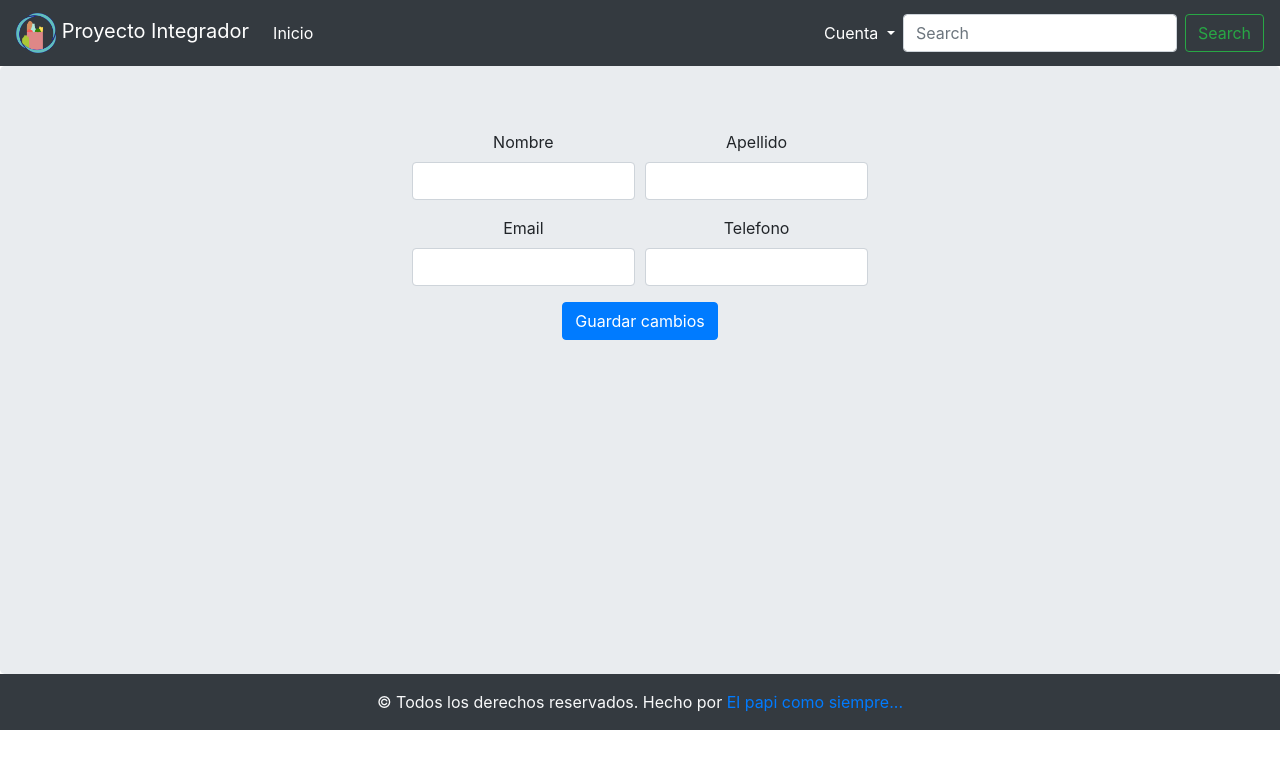
After one commit to MaximoSav/Proyecto-Integrador-Django, a Django app: page /accounts/config/ in a window 1280 px wide. The commit adds this page. Shown: the top 769 px of the page. Run offline with Django 3.2, Linux system fonts and the light colour scheme; parts of the project's set-up code (start-up, migrations or seed data) failed here and were passed over; some libraries are stand-ins or nearby versions.

Commit message:
acomodated filter and added account configuration

```diff
--- a/core/mercado/urls.py
+++ b/core/mercado/urls.py
@@ -8,5 +8,6 @@ urlpatterns = [
     path('accounts/login/', LoginView.as_view(), name="login_url"),
     path('accounts/register/', views.registerView, name="register_url"),
     path('accounts/logout/', views.logoutView, name="logout_url"),
-    path('carrito/', views.carritoView, name="carrito_url")
+    path('carrito/', views.carritoView, name="carrito_url"),
+    path('accounts/config/', views.configView, name="config_account_url"),
 ]
--- a/core/mercado/views.py
+++ b/core/mercado/views.py
@@ -4,6 +4,7 @@ from .forms import *
 from django.contrib.auth.decorators import login_required
 from django.contrib.auth import logout
 from .models import Producto, Destacado, Categoria
+from django.contrib.auth.models import User
 
 # Create your views here.
 
@@ -27,7 +28,7 @@ def BaseView(request):
                 los_productos = las_categorias.producto_set.all()
                 destacados = Destacado.objects.all()
                 categorias = Categoria.objects.all()
-                return render(request, 'mercado/main.html', {'productos': los_productos, 'destacados': destacados, 'categorias': categorias})
+                return render(request, 'mercado/main.html', {'productos': los_productos, 'destacados': destacados, 'categorias': categorias , 'categoria_selected': las_categorias})
     else:
         form = BaseForm()
         productos = Producto.objects.all()
@@ -72,3 +73,17 @@ def logoutView(request):
 
 def carritoView(request):
     return render(request, 'mercado/carrito.html')
+
+def configView(request):
+    if request.method == "POST":
+        form = ConfigForm(request.POST)
+        user = User.objects.get(username__exact=request.user)
+        if form.is_valid():
+            user.cliente.telefono = form.cleaned_data['telefono']
+            user.email = form.cleaned_data.get('email')
+            user.first_name = form.cleaned_data.get('first_name')
+            user.last_name = form.cleaned_data.get('last_name')
+            user.save()
+            return redirect("base_url")
+    else:
+        return render(request, "mercado/account.html",)
--- a/core/templates/base.html
+++ b/core/templates/base.html
@@ -52,6 +52,7 @@
 							<a class="dropdown-item" href="/admin">Menu Admin</a>
 							{% endif %}
 
+							<a class="dropdown-item" href="{% url 'config_account_url' %}">Configuracion de la cuenta</a>
 							<div class="dropdown-divider"></div>
 							<a class="dropdown-item" href="{% url 'logout_url' %}">Cerrar sesión</a>
 							{% endif %}
--- /dev/null
+++ b/core/templates/mercado/account.html
@@ -0,0 +1,31 @@
+{% extends "base.html" %}
+{% block content %}
+<form class="text-center jumbotron" style="margin-bottom: 0px;" method="POST">
+  {% csrf_token %}
+  <div class="container" style="width:40%; min-height: 60vh;">
+    <div class="form-row">
+      <div class="col-md-6 mb-3">
+        <label for="id_first_name">Nombre</label>
+        <input type="text" class="form-control" name="first_name" id="id_first_name" value="{{ user.first_name }}" required>
+      </div>
+      <div class="col-md-6 mb-3">
+        <label for="id_last_name">Apellido</label>
+        <input type="text" class="form-control" name="last_name" id="id_last_name" value="{{ user.last_name }}" required>
+      </div>
+    </div>
+    <div class="form-row">
+      <div class="col-md-6 mb-3">
+        <label for="id_email">Email</label>
+        <input type="text" class="form-control" name="email" id="id_email" value="{{ user.email }}" required>
+      </div>
+      <div class="col-md-6 mb-3">
+        <label for="id_telefono">Telefono</label>
+        <input type="number" class="form-control" name="telefono" id="id_telefono" value="{{ user.cliente.telefono }}" required>
+        </select>
+      </div>
+    </div>
+    <button class="btn btn-primary" type="submit">Guardar cambios</button>
+  </div>
+</form>
+
+{% endblock %}
```
Also changed, not shown: core/cart/views.py (+4 -4 lines), core/mercado/forms.py (+10 -0 lines), core/templates/mercado/main.html (+18 -9 lines).
